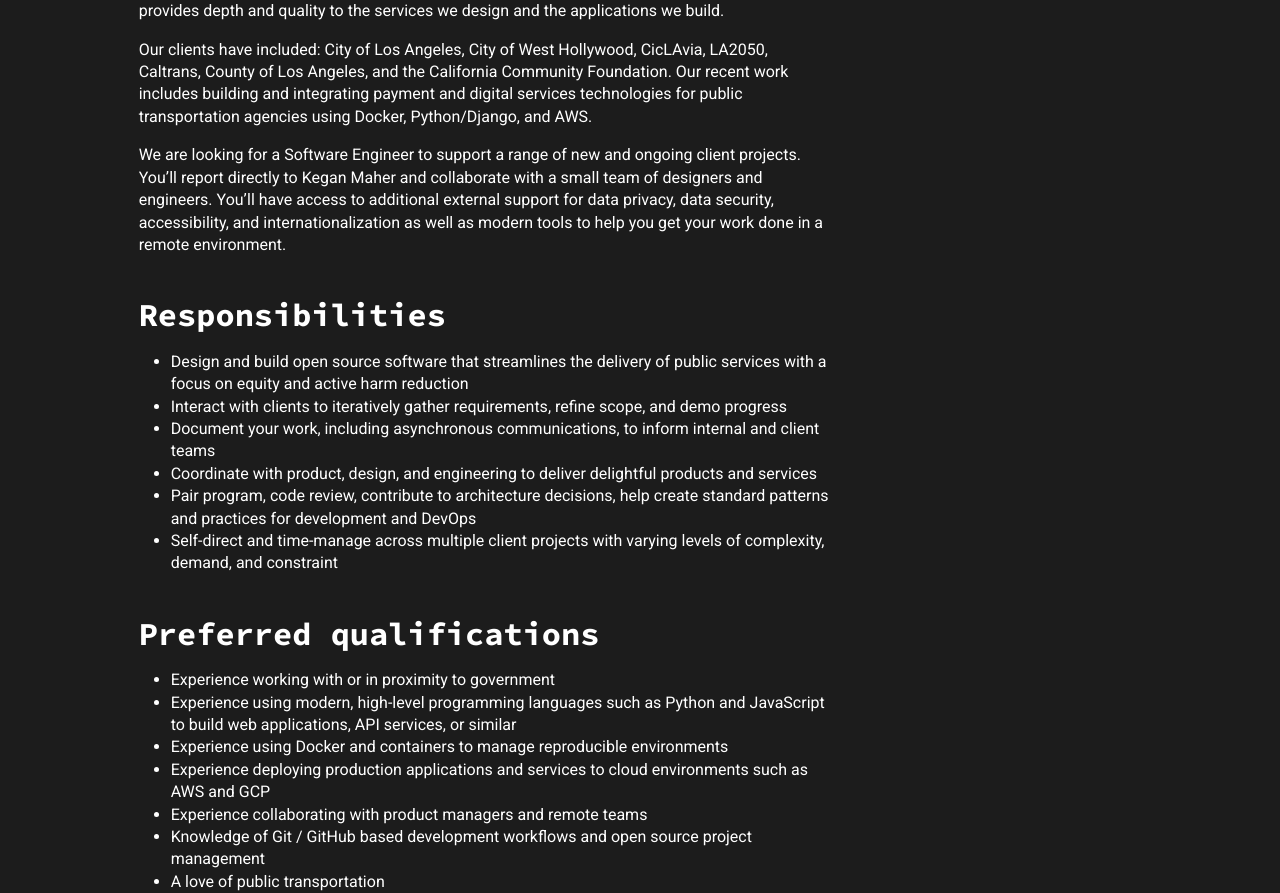
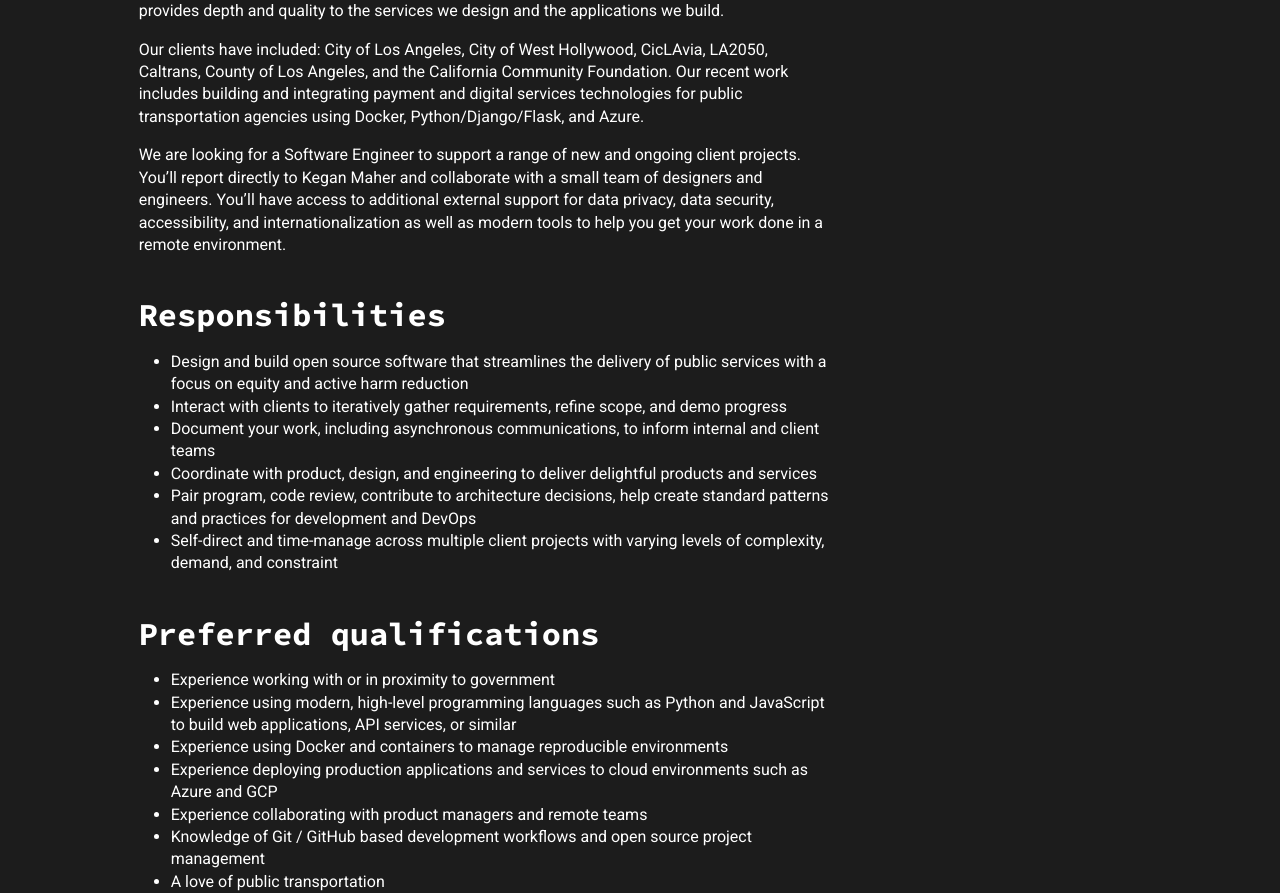
Before and after one commit to compilerla/compiler.la, a Jekyll site: the page built from _jobs/software-engineer.md, in a window 1280 px wide and 1400 px high. Shown: the part 485-1378 px from the top of the window. Built offline with Jekyll 4.4.1, drawn with Linux system fonts in a browser that asks for light colours.

Commit message:
chore(software-engineer): update recent tech stack

```diff
--- a/_jobs/software-engineer.md
+++ b/_jobs/software-engineer.md
@@ -10,7 +10,7 @@
 
 Our team specializes in building software applications around data for operations support and performance management including: data standards development, data engineering, data cleaning, extract transform and load (ETL) workflows, custom application programming interface (API) development and integration, data integration, data pipelines, data analytics, and data science. Our team’s subject matter expertise in transportation, housing, and homelessness provides depth and quality to the services we design and the applications we build.
 
-Our clients have included: City of Los Angeles, City of West Hollywood, CicLAvia, LA2050, Caltrans, County of Los Angeles, and the California Community Foundation. Our recent work includes building and integrating payment and digital services technologies for public transportation agencies using Docker, Python/Django, and AWS.
+Our clients have included: City of Los Angeles, City of West Hollywood, CicLAvia, LA2050, Caltrans, County of Los Angeles, and the California Community Foundation. Our recent work includes building and integrating payment and digital services technologies for public transportation agencies using Docker, Python/Django/Flask, and Azure.
 
 We are looking for a Software Engineer to support a range of new and ongoing client projects. You’ll report directly to Kegan Maher and collaborate with a small team of designers and engineers. You’ll have access to additional external support for data privacy, data security, accessibility, and internationalization as well as modern tools to help you get your work done in a remote environment.
 
@@ -28,7 +28,7 @@
 - Experience working with or in proximity to government
 - Experience using modern, high-level programming languages such as Python and JavaScript to build web applications, API services, or similar
 - Experience using Docker and containers to manage reproducible environments
-- Experience deploying production applications and services to cloud environments such as AWS and GCP
+- Experience deploying production applications and services to cloud environments such as Azure and GCP
 - Experience collaborating with product managers and remote teams
 - Knowledge of Git / GitHub based development workflows and open source project management
 - A love of public transportation
```
